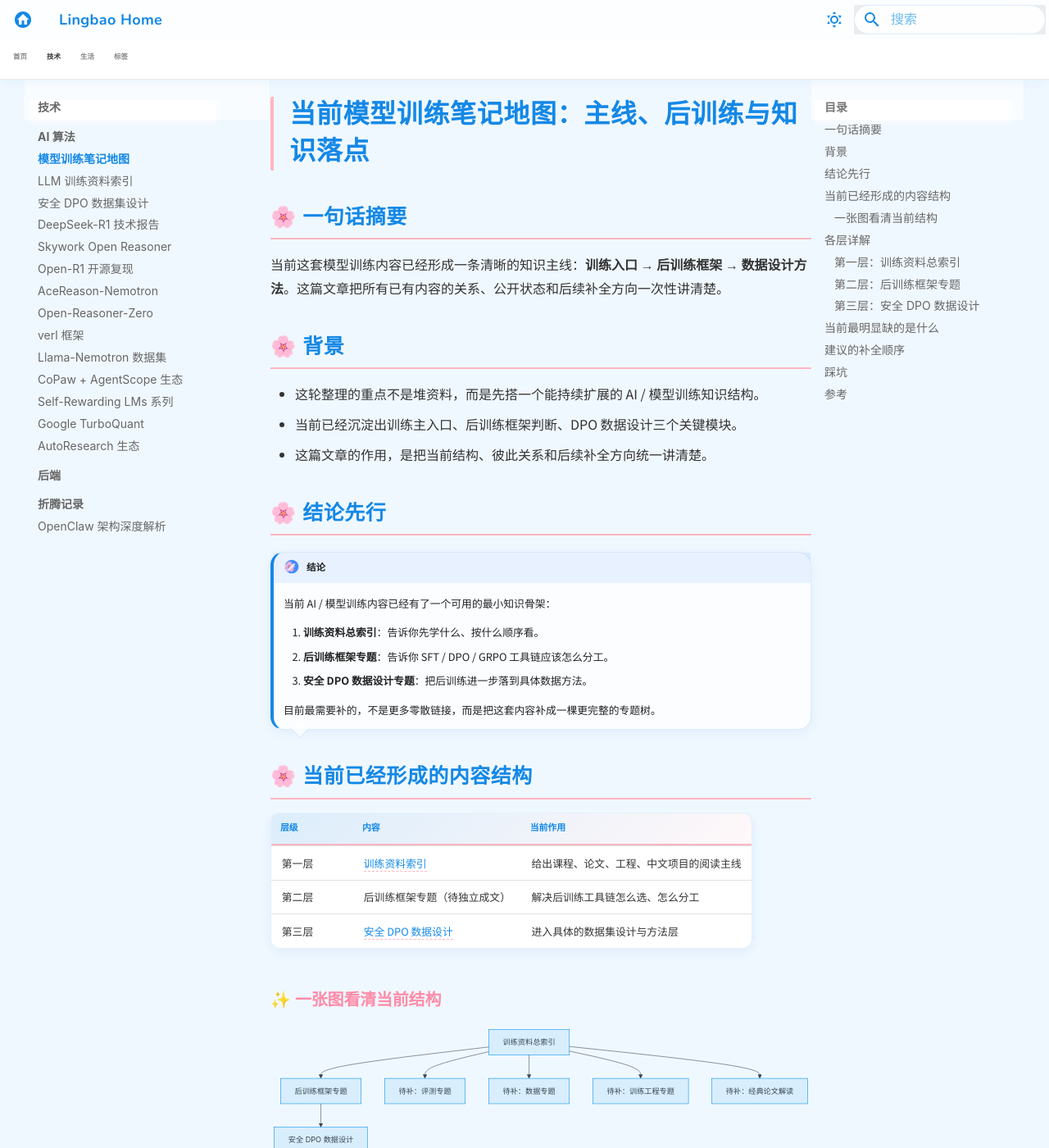
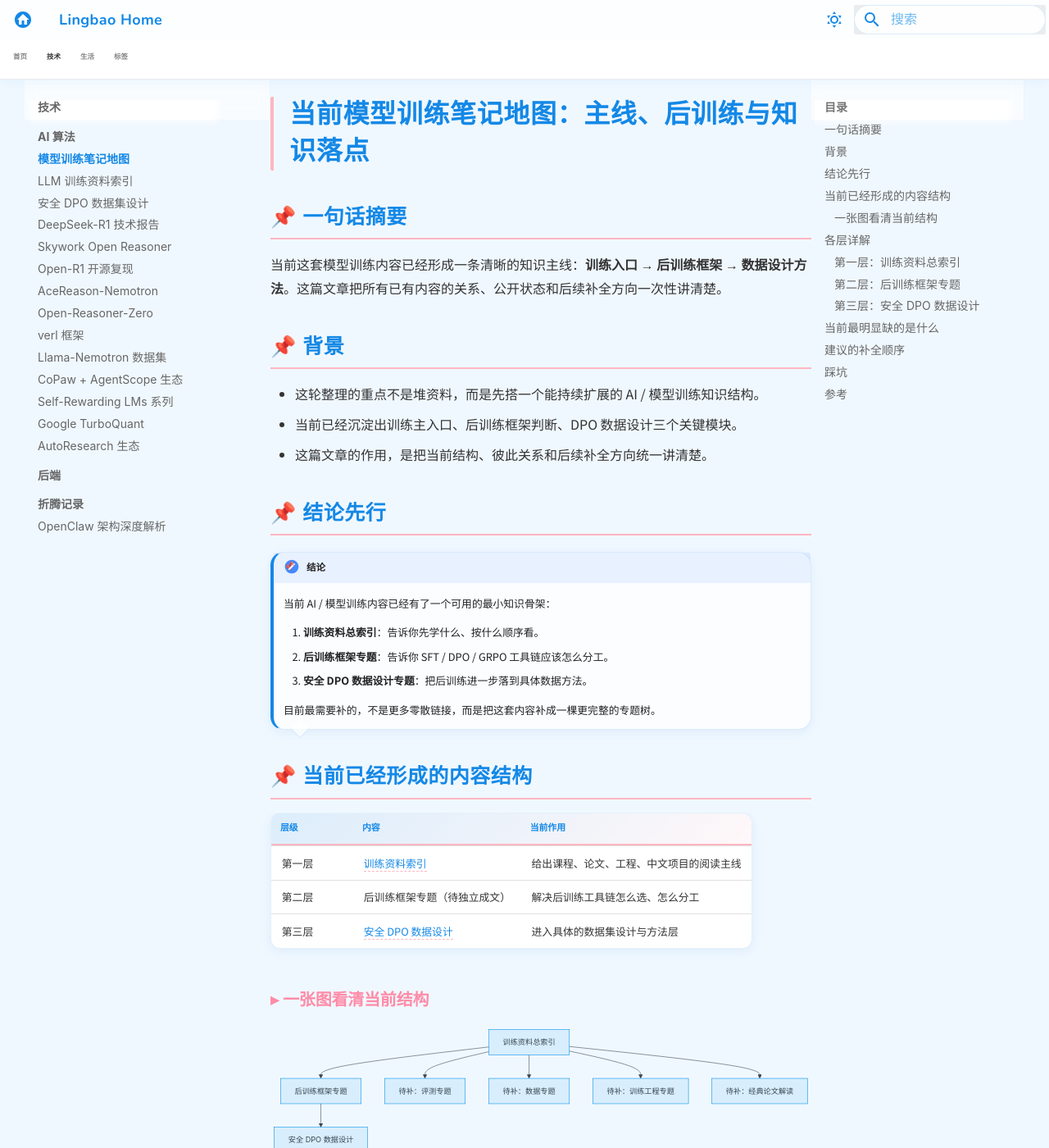
Before and after one commit to tanlon2miracle-ops/my_home, an MkDocs documentation site: the page built from docs/tech/ai-algorithms/current-llm-training-notes-map/index.md, in a window 1280 px wide and 1400 px high. Shown: the whole window at 82% size. Built offline with MkDocs 1.6.1 and Material for MkDocs 9.7.7, drawn with Linux system fonts in a browser that asks for light colours.

Commit message:
style: replace flower emojis with tech-friendly icons on headings
- h2::before: 🌸 → 📌 (pin, more professional)
- h3::before: ✨ → ▸ (arrow, clean hierarchy)

```diff
--- a/docs/stylesheets/extra.css
+++ b/docs/stylesheets/extra.css
@@ -1,4 +1,4 @@
-/* === Lingbao Home — Cute & Fresh Theme 🌸 === */
+/* === Lingbao Home — Cute & Fresh Theme 📌 === */
 
 /* ========== 0. 字体导入 ========== */
 @import url('https://fonts.googleapis.com/css2?family=Nunito:wght@400;600;700;800;900&family=Noto+Sans+SC:wght@400;500;700;900&display=swap');
@@ -126,7 +126,7 @@ body {
   position: relative;
 }
 .md-typeset h2::before {
-  content: "🌸 ";
+  content: "📌 ";
 }
 .md-typeset h3 {
   font-family: var(--cute-font) !important;
@@ -134,7 +134,7 @@ body {
   color: var(--cute-pink-deep) !important;
 }
 .md-typeset h3::before {
-  content: "✨ ";
+  content: "▸ ";
 }
 
 /* ========== 5. Grid Cards → 云朵卡片 ========== */
@@ -243,11 +243,11 @@ body {
 /* 可爱 Emoji 覆盖默认图标 */
 .md-typeset .admonition.note > .admonition-title::before,
 .md-typeset details.note > summary::before {
-  content: "🌸 " !important;
+  content: "📌 " !important;
 }
 .md-typeset .admonition.tip > .admonition-title::before,
 .md-typeset details.tip > summary::before {
-  content: "✨ " !important;
+  content: "▸ " !important;
 }
 .md-typeset .admonition.warning > .admonition-title::before,
 .md-typeset details.warning > summary::before {
```
